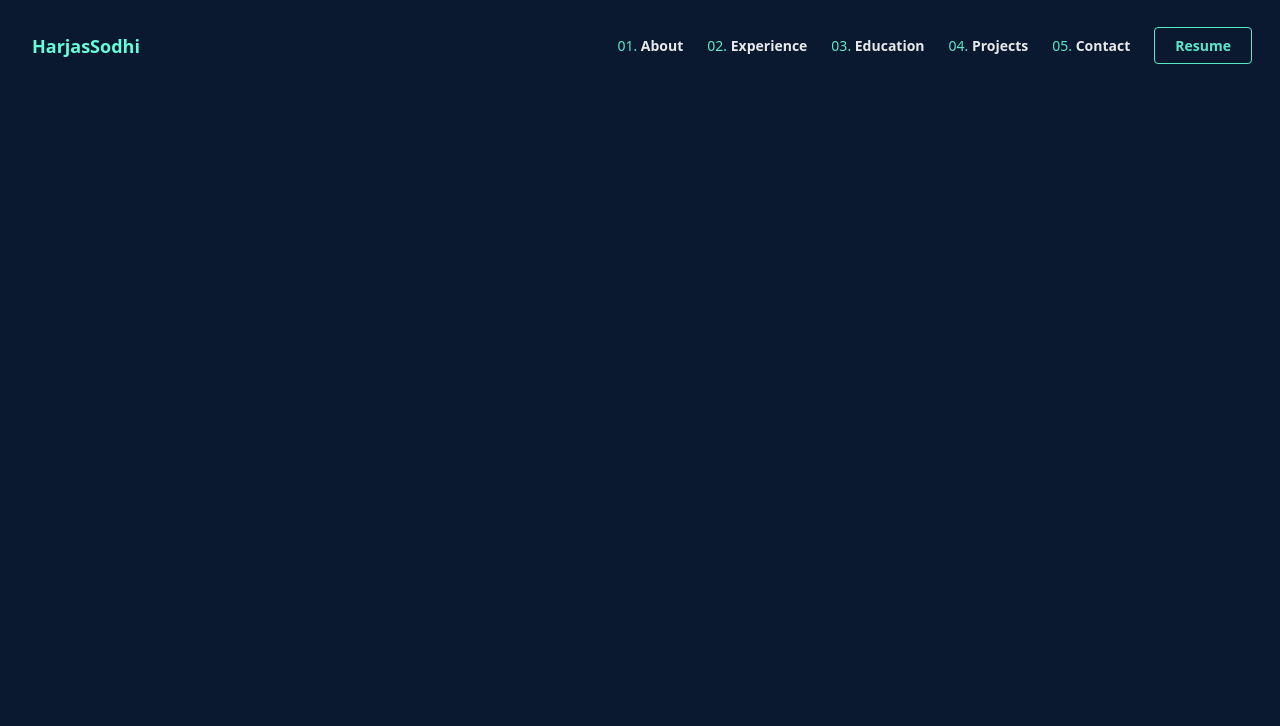
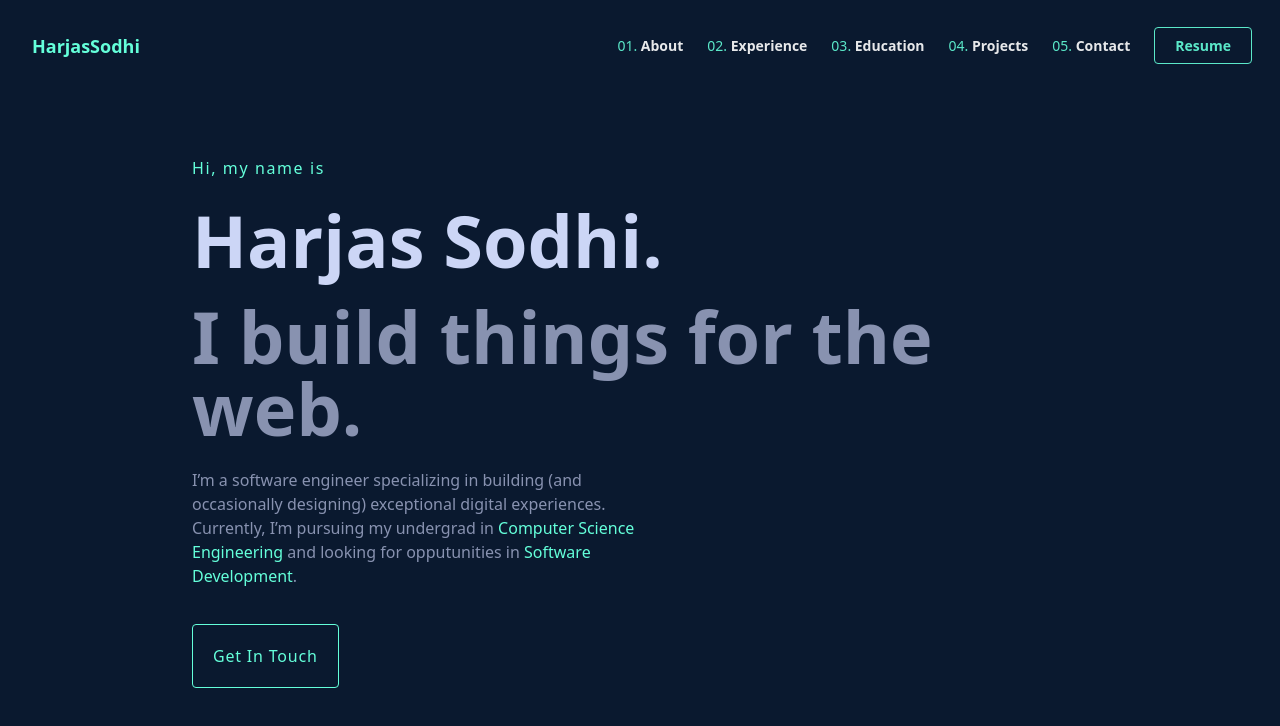
Before and after one commit to HarjasSodhi/Portfolio, a React (Vite) app: page / in a window 1280 px wide. Shown: the top 726 px of the page. Built offline with nearby package versions, Linux system fonts and the light colour scheme.

Commit message:
hero added

```diff
--- a/src/App.tsx
+++ b/src/App.tsx
@@ -1,7 +1,7 @@
 import './App.css'
 import Nav from './Components/Nav'
 import SocialsBar from './Components/SocialsBar'
-
+import Content from './Components/Content'
 
 function App() {
 
@@ -9,6 +9,7 @@ function App() {
     <>
       <Nav />
       <SocialsBar />
+      <Content />
     </>
   )
 }
--- /dev/null
+++ b/src/Components/Content.tsx
@@ -0,0 +1,11 @@
+import Hero from "./Hero"
+
+function Content() {
+    return (
+        <div className="w-screen px-10 md:px-48">
+            <Hero />
+        </div>
+    )
+}
+
+export default Content
--- /dev/null
+++ b/src/Components/Hero.tsx
@@ -0,0 +1,15 @@
+import React from 'react'
+
+function Hero() {
+    return (
+        <div className='text-white w-full pt-16 h-full' >
+            <div className='text-[#64ffda] tracking-widest'>Hi, my name is</div>
+            <div className='lg:text-7xl md:text-5xl text-4xl my-6 text-[#ccd6f6] font-bold'>Harjas Sodhi.</div>
+            <div className='lg:text-7xl md:text-5xl text-4xl my-6 text-[#8892b0] font-bold'>I build things for the web.</div>
+            <div className='mt-2 mb-14 w-full xl:w-1/2 text-[#8892b0]'>I’m a software engineer specializing in building (and occasionally designing) exceptional digital experiences. Currently, I’m pursuing my undergrad in <span className='text-[#64ffda]'>Computer Science Engineering</span> and looking for opputunities in <span className='text-[#64ffda]'>Software  Development</span>.</div>
+            <a className='tracking-wider border p-5 border-[#64ffda] text-[#64ffda] rounded transition ease hover:bg-gray-700' href="#contact">Get In Touch</a>
+        </div>
+    )
+}
+
+export default Hero
--- a/src/Components/Nav.tsx
+++ b/src/Components/Nav.tsx
@@ -15,11 +15,13 @@ function Nav() {
             let currY = window.scrollY;
             if (navRef.current) {
                 if (currY <= scroll) {
+                    console.log("scroll up");
                     if (!vis) {
                         navRef.current.classList.remove("-translate-y-full");
                         navRef.current.classList.add('translate-y-none');
                     }
                 } else {
+                    console.log("scroll down");
                     if (!vis) {
                         navRef.current.classList.remove('translate-y-none');
                         navRef.current.classList.add("-translate-y-full");
--- a/src/Components/SocialsBar.tsx
+++ b/src/Components/SocialsBar.tsx
@@ -7,7 +7,7 @@ function SocialsBar() {
                 <ul className='flex flex-col justify-center items-center'>
                     <li><a href='https://www.github.com/HarjasSodhi' target='_blank'><i className="fa-brands fa-github my-3"></i></a></li>
                     <li><a href='https://www.linkedin.com/in/harjas-sodhi-ab985317a/' target='_blank'><i className="fa-brands fa-linkedin-in my-3"></i></a></li>
-                    <li className='flex flex-col justify-center items-center after:h-24 after:border after:border-[#a8b2d1] after:mt-5'><a  href='https://www.leetcode.com/HarjasSodhi01/' target='_blank'><i className="fa-solid fa-code my-3 mb-5"></i></a></li>
+                    <li className='flex flex-col justify-center items-center after:h-24 after:border after:border-[#a8b2d1] after:mt-5'><a href='https://www.leetcode.com/HarjasSodhi01/' target='_blank'><i className="fa-solid fa-code my-3 mb-5"></i></a></li>
                 </ul>
             </div>
             <div className="animate-[fadein_1s_linear_2s_forwards] right-socials fixed hidden md:block opacity-0 bottom-0 right-12 text-[#a8b2d1] text-sm">
```
